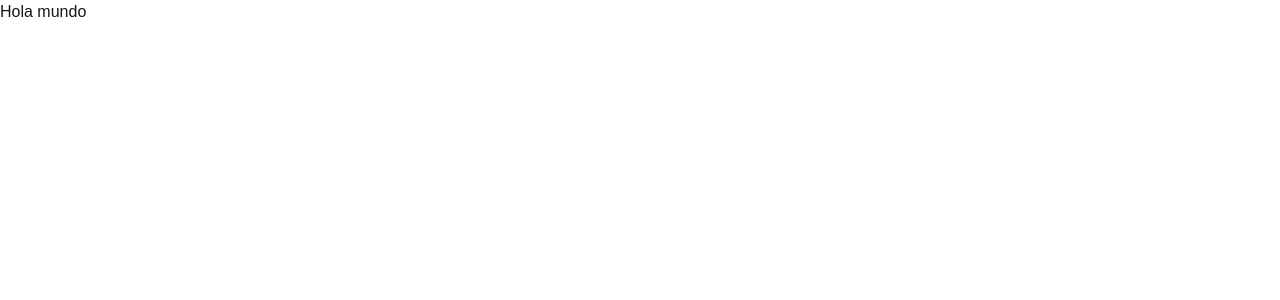
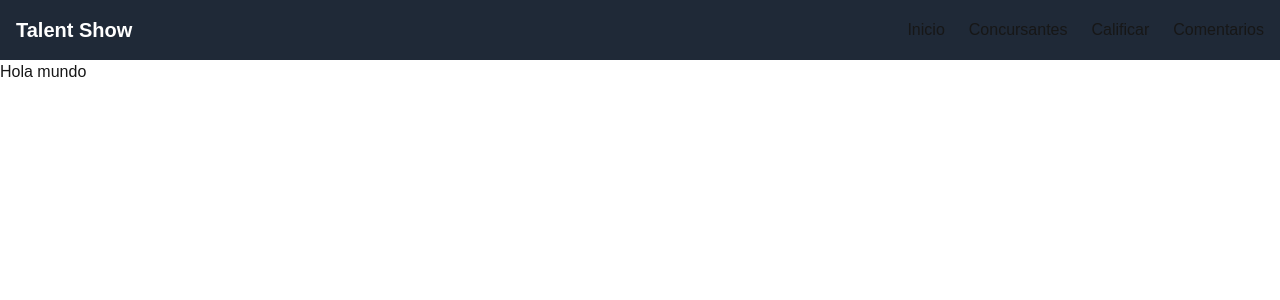
Before and after one commit to teran210c/calificador-participantes, a Next.js app in the folder calificador-participantes/: page / in a window 1280 px wide. Shown: the top 300 px of the page. Built offline with nearby package versions, Linux system fonts and the light colour scheme.

Commit message:
NavBar.js and Logo.js created

```diff
--- a/calificador-participantes/app/page.js
+++ b/calificador-participantes/app/page.js
@@ -1,8 +1,10 @@
+import NavBar from "@/components/NavBar";
 import Image from "next/image";
 
 export default function Home() {
   return (
     <div>
+      <NavBar />
       <h1>Hola mundo</h1>
     </div>
   );
--- /dev/null
+++ b/calificador-participantes/components/Logo.js
@@ -0,0 +1,11 @@
+const Logo = () => {
+    return (
+        <div className="logo h-16 w-16">
+            <img src="" alt="logo"/>
+
+        </div>
+
+    );
+};
+
+export default Logo;
--- /dev/null
+++ b/calificador-participantes/components/NavBar.js
@@ -0,0 +1,36 @@
+"use client";
+
+import Logo from "./Logo";
+import { useState } from "react";
+
+export default function NavBar() {
+  const [isOpen, setIsOpen] = useState(false);
+
+  return (
+    <nav className="bg-gray-800 p-4">
+      <div className="container mx-auto flex justify-between items-center">
+        <h1 className="text-white text-xl font-bold">Talent Show</h1>
+
+        {/* Botón para abrir/cerrar el menú en móviles */}
+        <button
+          className="text-white md:hidden"
+          onClick={() => setIsOpen(!isOpen)}
+        >
+          ☰
+        </button>
+
+        {/* Menú de navegación */}
+        <ul
+          className={`absolute md:static bg-gray-800 w-full md:w-auto top-16 left-0 p-4 md:p-0 transition-transform duration-300 ease-in-out ${
+            isOpen ? "block" : "hidden"
+          } md:flex md:space-x-6`}
+        >
+          <li><a href="#">Inicio</a></li>
+          <li><a href="#">Concursantes</a></li>
+          <li><a href="#">Calificar</a></li>
+          <li><a href="#">Comentarios</a></li>
+        </ul>
+      </div>
+    </nav>
+  );
+}
```
